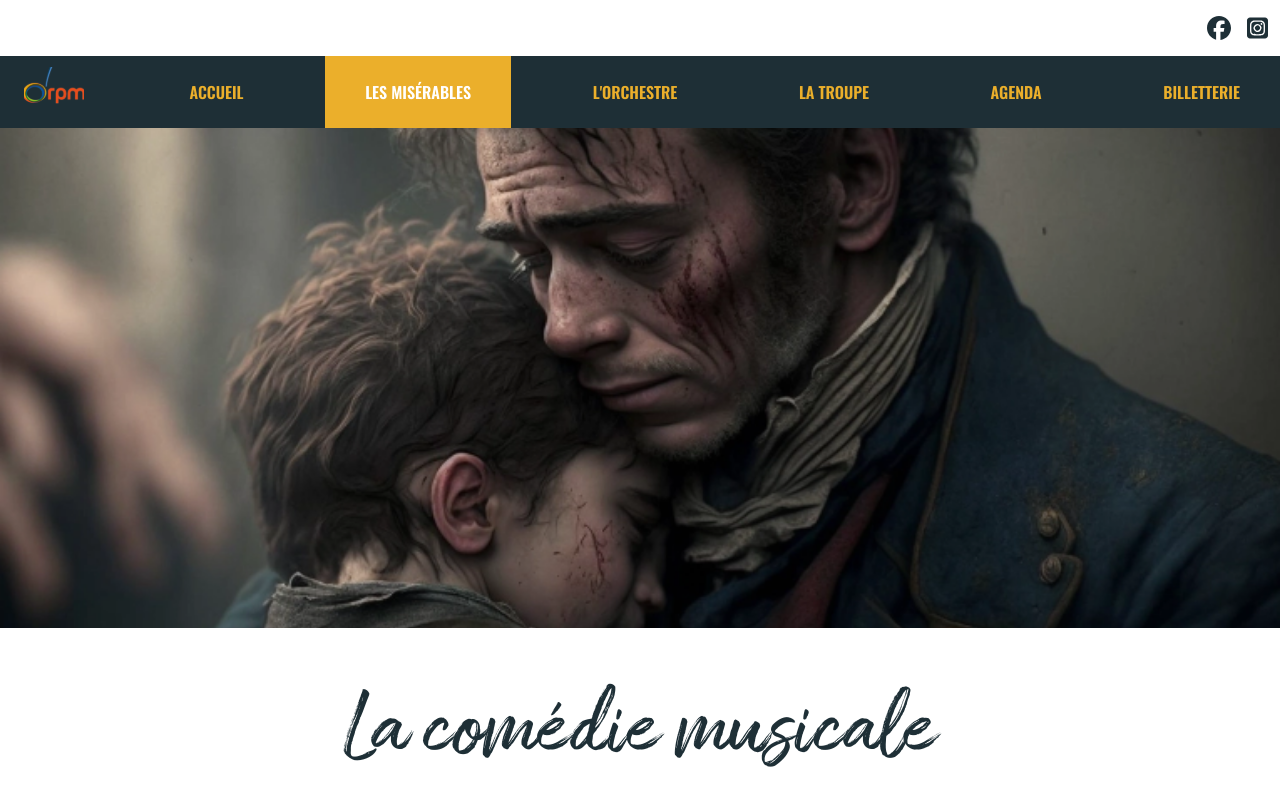
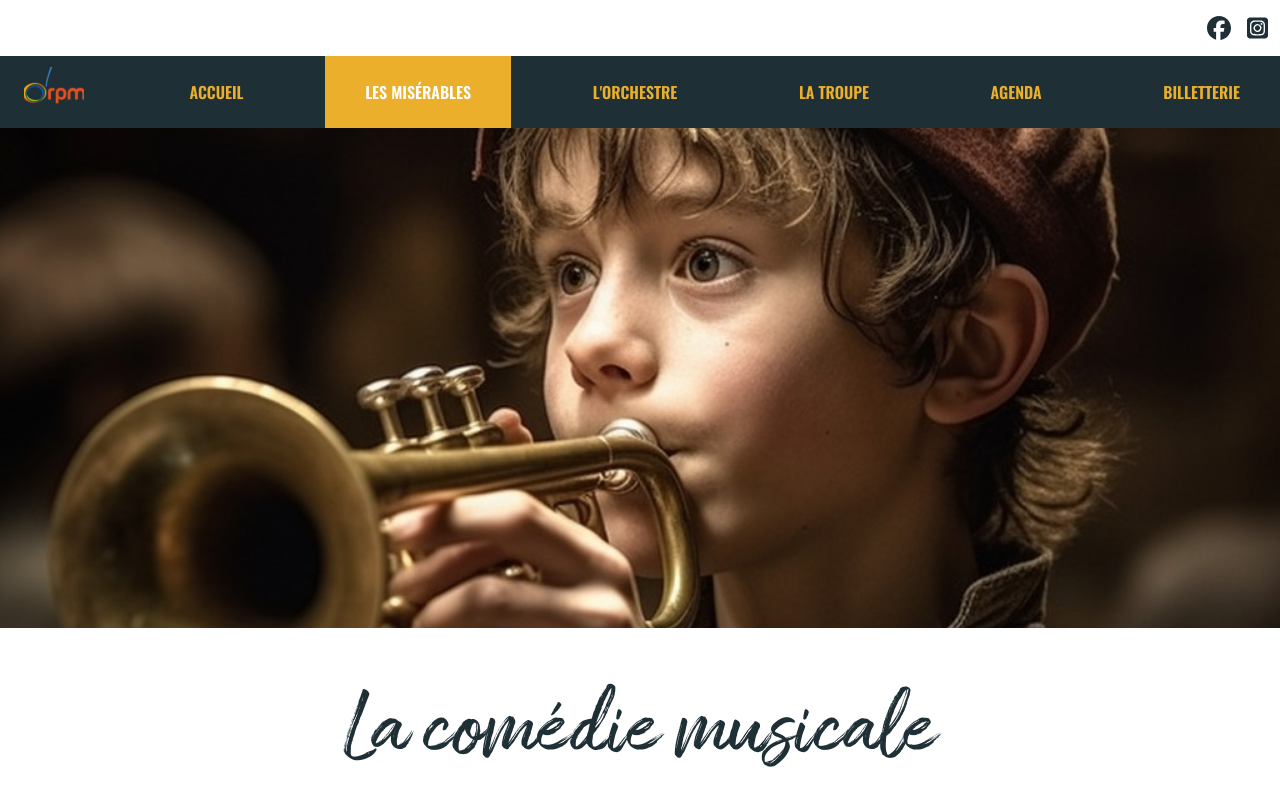
Before and after one commit to louisledoux/orpm-les-miserables, a Next.js app: page /comedie-musicale in a window 1280 px wide. Shown: the top 800 px of the page. Built offline with nearby package versions, Linux system fonts and the light colour scheme.

Commit message:
fix : change hero img and lint errors

```diff
--- a/src/app/comedie-musicale/page.tsx
+++ b/src/app/comedie-musicale/page.tsx
@@ -1,14 +1,11 @@
 import Typography from '@/components/Typography/Typography';
 import Image from 'next/image';
-import localFont from 'next/font/local';
 import AlternativeSection from '@/containers/AlternativeSection/AlternativeSection';
 import Section from '@/containers/Section/Section';
-import mainComedie from '@/assets/pages/comedie-musicale/images/mainComedie.png';
+import mainComedie from '@/assets/pages/comedie-musicale/images/mainComedie.jpg';
 import {
   aProposSection, sceneClefsAlternativeSection,
 } from '@/assets/pages/comedie-musicale/comedieMusicaleSection';
-
-const amithenFont = localFont({ src: '../../assets/font/amithen.ttf' });
 
 export default function ComedieMusicale() {
   return (
@@ -17,7 +14,7 @@ export default function ComedieMusicale() {
         <Image
           src={mainComedie}
           alt="Cosette les Miserables ORPM"
-          style={{ objectPosition: '50% 60%' }}
+          style={{ objectPosition: '50% 35%' }}
           className="w-full h-full object-cover"
         />
       </div>
--- a/src/assets/pages/comedie-musicale/comedieMusicaleSection.ts
+++ b/src/assets/pages/comedie-musicale/comedieMusicaleSection.ts
@@ -1,5 +1,5 @@
 import { SectionData } from '@/types/Section.type';
-import aPropos from '@/assets/pages/comedie-musicale/images/apropos.png'
+import aPropos from '@/assets/pages/comedie-musicale/images/apropos.png';
 import scenesClefs from '@/assets/pages/comedie-musicale/images/scenesclefs.png';
 
 export const aProposSection: SectionData = {
@@ -35,7 +35,7 @@ export const sceneClefsAlternativeSection: SectionData = {
       'AVEUX\n Valjean confie Cosette à Marius et lui avoue qu\'il est en réalité Jean Valjean, le forçat condamné. Marius lui pardonne et lui demande de rester avec eux.',
       'PAIX\n Valjean décide de partir pour mourir en paix, mais Javert le retrouve une dernière fois. Javert ne peut accepter que Valjean ait changé et ait accompli de bonnes actions, et il se suicide plutôt que de vivre avec cette contradiction. Valjean meurt peu de temps après, en paix avec lui-même et avec les autres.',
     ],
-    style: { alignSelf : 'center'},
+    style: { alignSelf: 'center' },
   }],
   image: {
     image: scenesClefs,
```
Also changed, not shown: src/assets/pages/comedie-musicale/images/mainComedie.jpg (added), src/assets/pages/comedie-musicale/images/mainComedie.png (deleted).
